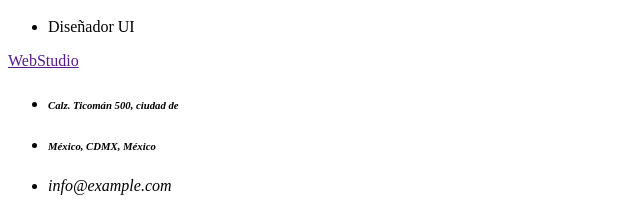
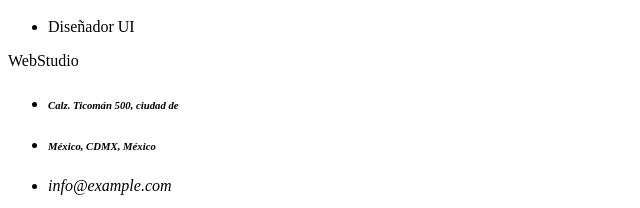
Before and after one commit to Jacksondg712/goit-markup-hw-01, a plain HTML site: page index.html in a window 1280 px wide. Shown: the part 2813-3021 px from the top of the page, 0-640 px from the left. Drawn offline with Linux system fonts and the light colour scheme.

Commit message:
second corecction homework 1.3

```diff
--- a/index.html
+++ b/index.html
@@ -107,7 +107,7 @@
 
         <!-- quinta seccion -->
         <footer>
-            <a href="">WebStudio</a>
+            <p>WebStudio</p>
             <address>
                 <ul>
                     <li><h6>Calz. Ticomán 500, ciudad de</h6></li>
```
